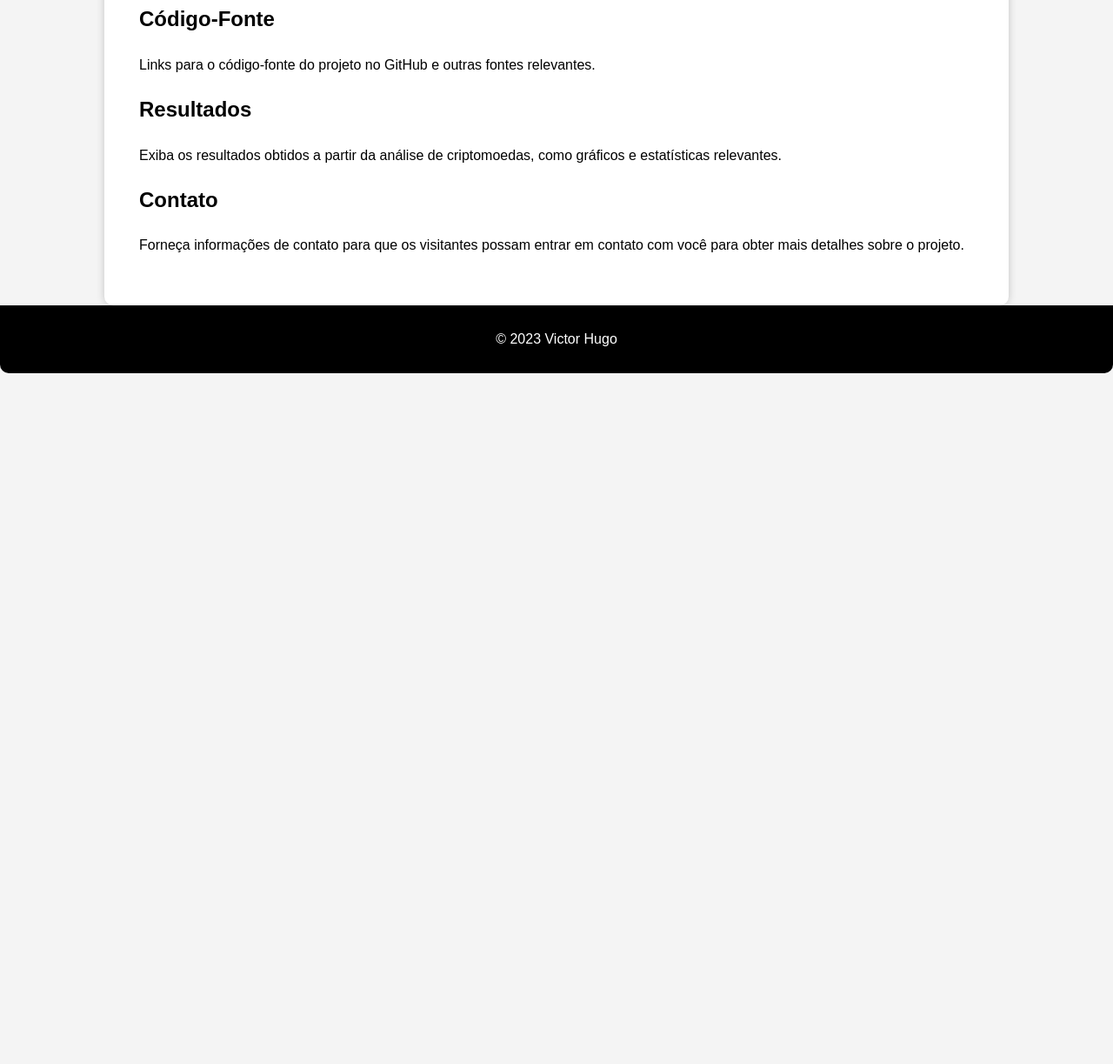
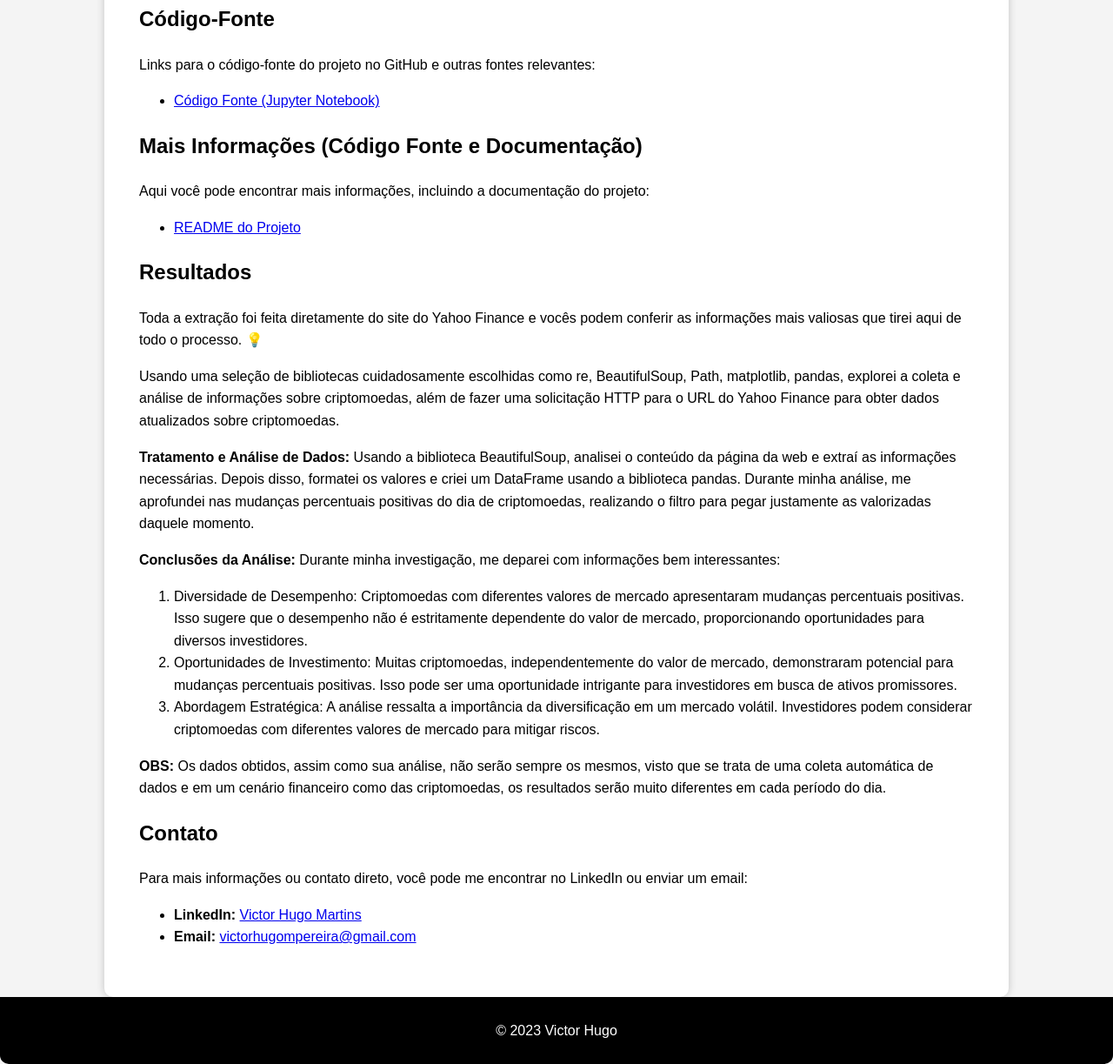
Before and after one commit to vhmartinsp/da-my-projects, a plain HTML site: page index.html in a window 1280 px wide. Shown: the part 309-1532 px from the top of the page at 87% size. Before the commit the page ends 800 px from the top, so only its background shows below. Drawn offline with Linux system fonts and the light colour scheme.

Commit message:
index.html

```diff
--- a/index.html
+++ b/index.html
@@ -5,7 +5,7 @@
     <meta name="viewport" content="width=device-width, initial-scale=1.0">
     <title>Projeto de Web Crawling e Scraping de Criptomoedas</title>
     <style>
-        /* Estilos modernistas */
+
         body {
             font-family: 'Arial', sans-serif;
             margin: 0;
@@ -36,13 +36,13 @@
         }
         .blog-section {
             margin-top: 20px;
-            border-top: 1px solid #000; /* Cor preta */
+            border-top: 1px solid #000;
             padding-top: 20px;
         }
         footer {
             text-align: center;
             padding: 10px 0;
-            background-color: #000; /* Cor preta */
+            background-color: #000;
             color: #fff;
             border-radius: 0 0 10px 10px;
         }
@@ -62,17 +62,41 @@
 
             <section id="codigo-fonte">
                 <h2>Código-Fonte</h2>
-                <p>Links para o código-fonte do projeto no GitHub e outras fontes relevantes.</p>
+                <p>Links para o código-fonte do projeto no GitHub e outras fontes relevantes:</p>
+                <ul>
+                    <li><a href="https://github.com/vhmartinsp/da-web-crawling_scraping_crypto_project/blob/main/crypto_analysis.ipynb" target="_blank">Código Fonte (Jupyter Notebook)</a></li>
+                </ul>
+            </section>
+
+            <section id="mais-informacoes">
+                <h2>Mais Informações (Código Fonte e Documentação)</h2>
+                <p>Aqui você pode encontrar mais informações, incluindo a documentação do projeto:</p>
+                <ul>
+                    <li><a href="https://github.com/vhmartinsp/da-web-crawling_scraping_crypto_project/blob/main/README.md" target="_blank">README do Projeto</a></li>
+                </ul>
             </section>
 
             <section id="resultados">
                 <h2>Resultados</h2>
-                <p>Exiba os resultados obtidos a partir da análise de criptomoedas, como gráficos e estatísticas relevantes.</p>
+                <p>Toda a extração foi feita diretamente do site do Yahoo Finance e vocês podem conferir as informações mais valiosas que tirei aqui de todo o processo. 💡</p>
+                <p>Usando uma seleção de bibliotecas cuidadosamente escolhidas como re, BeautifulSoup, Path, matplotlib, pandas, explorei a coleta e análise de informações sobre criptomoedas, além de fazer uma solicitação HTTP para o URL do Yahoo Finance para obter dados atualizados sobre criptomoedas.</p>
+                <p><strong>Tratamento e Análise de Dados:</strong> Usando a biblioteca BeautifulSoup, analisei o conteúdo da página da web e extraí as informações necessárias. Depois disso, formatei os valores e criei um DataFrame usando a biblioteca pandas. Durante minha análise, me aprofundei nas mudanças percentuais positivas do dia de criptomoedas, realizando o filtro para pegar justamente as valorizadas daquele momento.</p>
+                <p><strong>Conclusões da Análise:</strong> Durante minha investigação, me deparei com informações bem interessantes:</p>
+                <ol>
+                    <li>Diversidade de Desempenho: Criptomoedas com diferentes valores de mercado apresentaram mudanças percentuais positivas. Isso sugere que o desempenho não é estritamente dependente do valor de mercado, proporcionando oportunidades para diversos investidores.</li>
+                    <li>Oportunidades de Investimento: Muitas criptomoedas, independentemente do valor de mercado, demonstraram potencial para mudanças percentuais positivas. Isso pode ser uma oportunidade intrigante para investidores em busca de ativos promissores.</li>
+                    <li>Abordagem Estratégica: A análise ressalta a importância da diversificação em um mercado volátil. Investidores podem considerar criptomoedas com diferentes valores de mercado para mitigar riscos.</li>
+                </ol>
+                <p><strong>OBS:</strong> Os dados obtidos, assim como sua análise, não serão sempre os mesmos, visto que se trata de uma coleta automática de dados e em um cenário financeiro como das criptomoedas, os resultados serão muito diferentes em cada período do dia.</p>
             </section>
 
             <section id="contato">
                 <h2>Contato</h2>
-                <p>Forneça informações de contato para que os visitantes possam entrar em contato com você para obter mais detalhes sobre o projeto.</p>
+                <p>Para mais informações ou contato direto, você pode me encontrar no LinkedIn ou enviar um email:</p>
+                <ul>
+                    <li><strong>LinkedIn:</strong> <a href="https://www.linkedin.com/in/victorhugomartinsp/" target="_blank">Victor Hugo Martins</a></li>
+                    <li><strong>Email:</strong> <a href="mailto:victorhugompereira@gmail.com">victorhugompereira@gmail.com</a></li>
+                </ul>
             </section>
         </div>
     </div>
```
